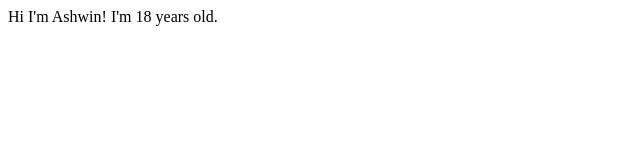
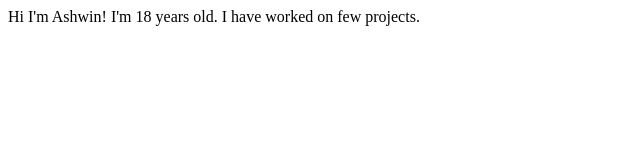
Before and after one commit to ashwindevx/levelZero-site, a plain HTML site: page index.html in a window 1280 px wide. Shown: the whole page, without its empty margins (0-640 px from the left). Drawn offline with Linux system fonts and the light colour scheme.

Commit message:
update details of project

```diff
--- a/index.html
+++ b/index.html
@@ -8,5 +8,7 @@
 </head>
 <body>
     Hi I'm Ashwin! I'm 18 years old.
+
+    I have worked on few projects.
 </body>
 </html>
```
